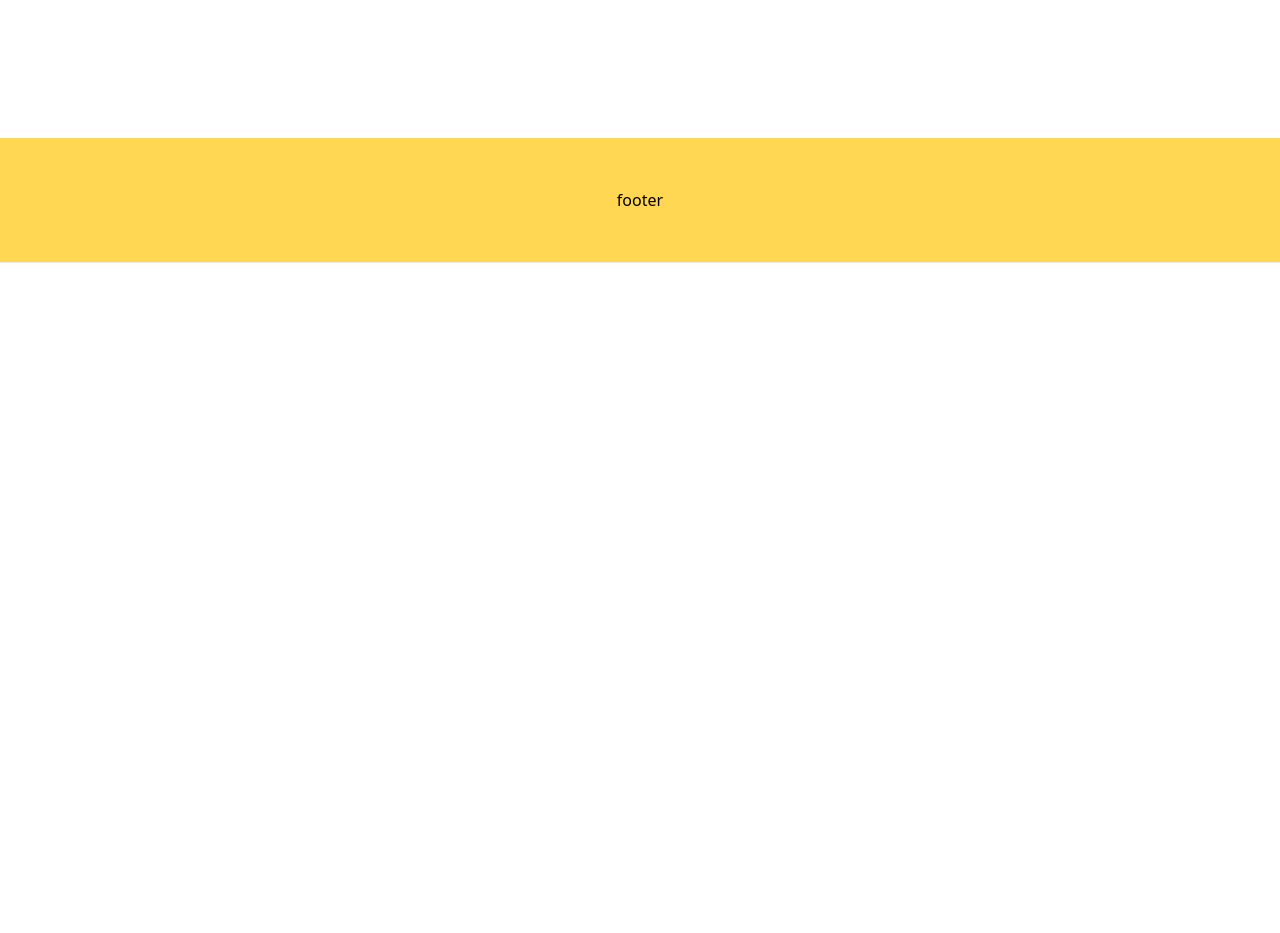
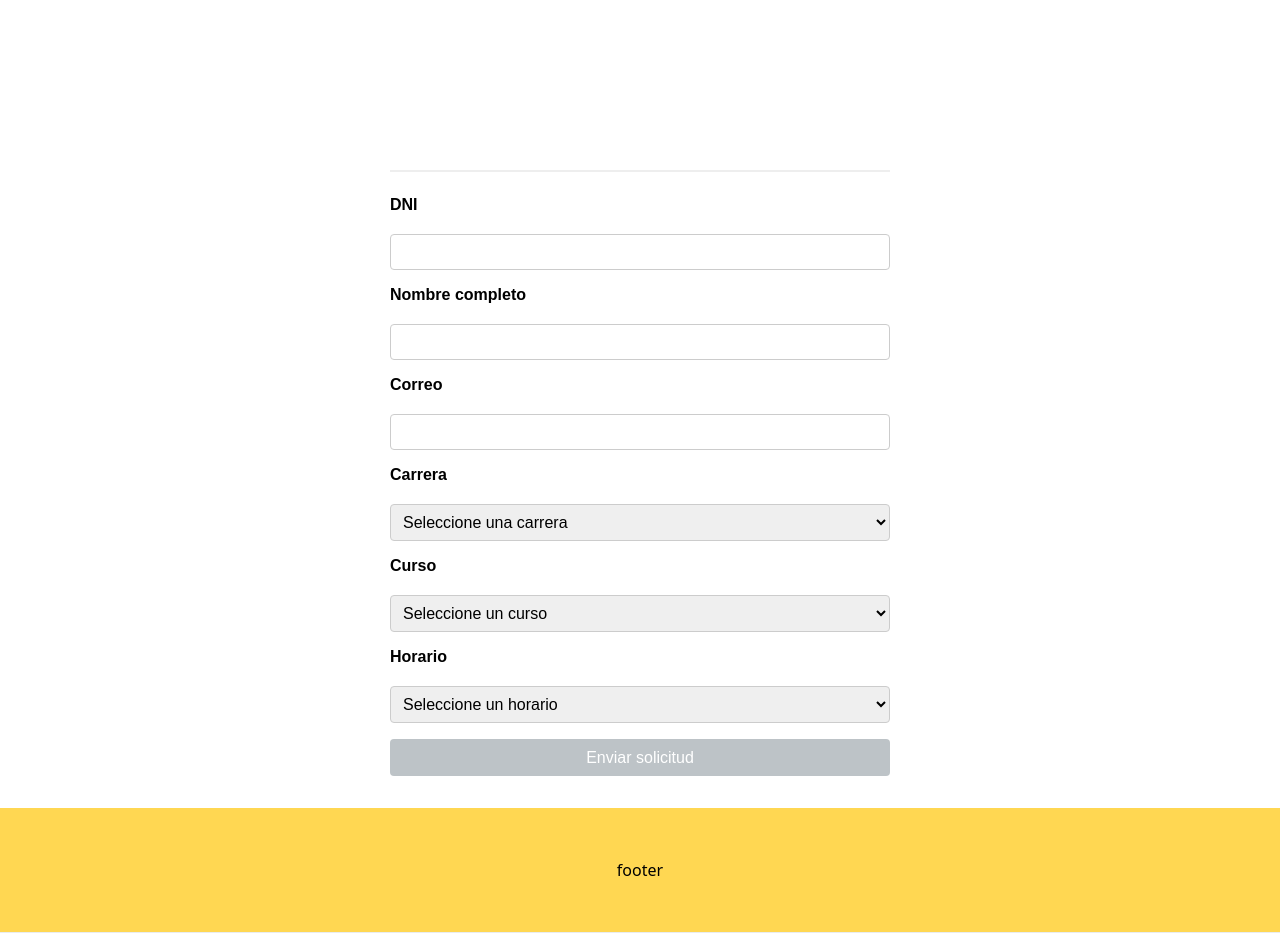
Before and after one commit to Marscience-74/proceso_aprendizaje_1, an Angular app: page /nueva-solicitud in a window 1280 px wide. Before the commit this address led to /. Shown: the part 780-1713 px from the top of the page. Before the commit the page ends 1043 px from the top, so only its background shows below. Built offline with nearby package versions, Linux system fonts and the light colour scheme.

Commit message:
Actividad 3: formulario reactivo de inscripcion con validaciones y mapeo a SolicitudAcademica

```diff
--- a/src/app/app.html
+++ b/src/app/app.html
@@ -1,5 +1,6 @@
 <main>
-<app-header></app-header>
-<app-data></app-data>
-<app-footer></app-footer>
+  <app-header></app-header>
+  <app-data></app-data>
+  <router-outlet></router-outlet>
+  <app-footer></app-footer>
 </main>
--- a/src/app/app.routes.ts
+++ b/src/app/app.routes.ts
@@ -1,3 +1,7 @@
 import { Routes } from '@angular/router';
+import { FormularioSolicitud } from './solicitudes/formulario-solicitud/formulario-solicitud';
 
-export const routes: Routes = [];
+export const routes: Routes = [
+  { path: 'nueva-solicitud', component: FormularioSolicitud },
+  { path: '', redirectTo: 'nueva-solicitud', pathMatch: 'full' },
+];
--- /dev/null
+++ b/src/app/solicitudes/formulario-solicitud/formulario-solicitud.css
@@ -0,0 +1,46 @@
+:host {
+  display: block;
+  max-width: 500px;
+  margin: 2rem auto;
+  border-top: 2px solid #eee;
+  padding-top: 1.5rem;
+  font-family: sans-serif;
+}
+
+form {
+  display: flex;
+  flex-direction: column;
+  gap: 1rem;
+}
+
+label {
+  font-weight: bold;
+  margin-bottom: 0.25rem;
+}
+
+input, select {
+  padding: 0.5rem;
+  border: 1px solid #ccc;
+  border-radius: 4px;
+  font-size: 1rem;
+}
+
+small {
+  color: #c0392b;
+  font-size: 0.85rem;
+}
+
+button {
+  padding: 0.6rem;
+  border: none;
+  border-radius: 4px;
+  background-color: #2980b9;
+  color: white;
+  font-size: 1rem;
+  cursor: pointer;
+}
+
+button:disabled {
+  background-color: #bdc3c7;
+  cursor: not-allowed;
+}
--- /dev/null
+++ b/src/app/solicitudes/formulario-solicitud/formulario-solicitud.html
@@ -0,0 +1,46 @@
+<form [formGroup]="formSolicitud" (ngSubmit)="onSubmit()">
+
+  <label for="dni">DNI</label>
+  <input id="dni" type="text" formControlName="dni">
+  <div *ngIf="formSolicitud.get('dni')?.invalid && formSolicitud.get('dni')?.touched">
+    <small *ngIf="formSolicitud.get('dni')?.errors?.['required']">El DNI es obligatorio.</small>
+    <small *ngIf="formSolicitud.get('dni')?.errors?.['pattern']">El DNI debe tener exactamente 8 dígitos.</small>
+  </div>
+
+  <label for="nombre">Nombre completo</label>
+  <input id="nombre" type="text" formControlName="nombre">
+  <div *ngIf="formSolicitud.get('nombre')?.invalid && formSolicitud.get('nombre')?.touched">
+    <small *ngIf="formSolicitud.get('nombre')?.errors?.['required']">El nombre es obligatorio.</small>
+    <small *ngIf="formSolicitud.get('nombre')?.errors?.['pattern']">Solo se permiten letras y espacios.</small>
+  </div>
+
+  <label for="correo">Correo</label>
+  <input id="correo" type="email" formControlName="correo">
+  <div *ngIf="formSolicitud.get('correo')?.invalid && formSolicitud.get('correo')?.touched">
+    <small *ngIf="formSolicitud.get('correo')?.errors?.['required']">El correo es obligatorio.</small>
+    <small *ngIf="formSolicitud.get('correo')?.errors?.['email']">Formato de correo inválido.</small>
+  </div>
+
+  <label for="carrera">Carrera</label>
+  <select id="carrera" formControlName="carrera">
+    <option value="">Seleccione una carrera</option>
+    <option value="ingenieria-software">Ingeniería de Software</option>
+    <option value="ciencia-computacion">Ciencia de la Computación</option>
+  </select>
+
+  <label for="curso">Curso</label>
+  <select id="curso" formControlName="curso">
+    <option value="">Seleccione un curso</option>
+    <option value="programacion-web-2">Programación Web II</option>
+  </select>
+
+  <label for="horario">Horario</label>
+  <select id="horario" formControlName="horario">
+    <option value="">Seleccione un horario</option>
+    <option value="mañana">Mañana</option>
+    <option value="tarde">Tarde</option>
+  </select>
+
+  <button type="submit" [disabled]="formSolicitud.invalid">Enviar solicitud</button>
+
+</form>
--- /dev/null
+++ b/src/app/solicitudes/formulario-solicitud/formulario-solicitud.ts
@@ -0,0 +1,45 @@
+import { Component, OnInit } from '@angular/core';
+import { CommonModule } from '@angular/common';
+import { FormBuilder, FormGroup, ReactiveFormsModule, Validators } from '@angular/forms';
+import { SolicitudAcademica } from '../../models/solicitudes';
+
+@Component({
+  selector: 'app-formulario-solicitud',
+  imports: [CommonModule, ReactiveFormsModule],
+  styleUrl: './formulario-solicitud.css',
+  templateUrl: './formulario-solicitud.html',
+})
+export class FormularioSolicitud implements OnInit {
+  formSolicitud!: FormGroup;
+
+  constructor(private fb: FormBuilder) {}
+
+  ngOnInit(): void {
+    this.formSolicitud = this.fb.group({
+      dni: ['', [Validators.required, Validators.pattern('^\\d{8}$')]],
+      nombre: ['', [Validators.required, Validators.pattern('[a-zA-ZñÑáéíóúÁÉÍÓÚ\\s]+')]],
+      correo: ['', [Validators.required, Validators.email]],
+      curso: ['', Validators.required],
+      carrera: ['', Validators.required],
+      horario: ['', Validators.required],
+    });
+  }
+
+onSubmit(): void {
+  if (this.formSolicitud.valid) {
+    const { dni, nombre, correo, curso, carrera, horario } = this.formSolicitud.value;
+
+    const solicitud: SolicitudAcademica = {
+      id: Date.now(),
+      codigoEstudiante: dni,
+      nombreEstudiante: nombre,
+      tipoTrámite: 'Inscripción a curso',
+      motivo: `Curso: ${curso}, Carrera: ${carrera}, Horario: ${horario}`,
+      estado: 'Pendiente',
+      fechaCreacion: new Date(),
+    };
+
+    console.log('Solicitud enviada:', solicitud);
+  }
+}
+}
```
Also changed, not shown: src/app/solicitudes/formulario-solicitud/solicitud-inscripcion.model.ts (added, +10 -0 lines), 1 other file (tests, documents, lock files or other folders).
